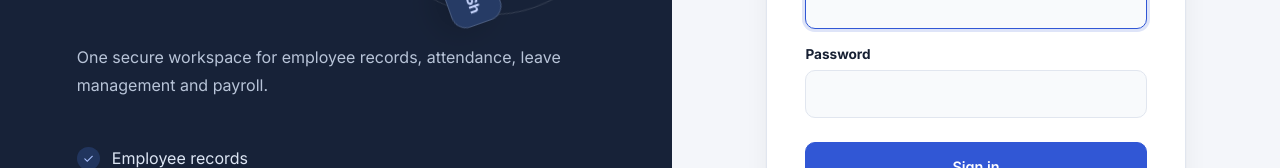
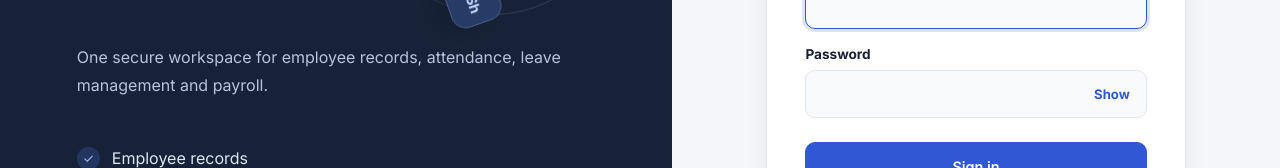
Before and after one commit to robinmwaniki/ems_frontend, a React (Vite) app: page /login in a window 1280 px wide. Shown: the part 371-539 px from the top of the page. Built offline with nearby package versions, Linux system fonts and the light colour scheme; no server answers.

Commit message:
feat(auth): add show password control to login

```diff
--- a/src/pages/Login.tsx
+++ b/src/pages/Login.tsx
@@ -13,6 +13,7 @@ export default function LoginPage() {
     const { setAuth, clearAuth } = useAuthStore()
     const [username, setUsername] = useState('')
     const [password, setPassword] = useState('')
+    const [showPassword, setShowPassword] = useState(false)
     const [loading, setLoading] = useState(false)
     const [error, setError] = useState('')
     const locationState = location.state as LoginLocationState | null
@@ -66,7 +67,19 @@ export default function LoginPage() {
                         </div>
                         <div className={styles.field}>
                             <label htmlFor="password">Password</label>
-                            <input id="password" name="password" type="password" value={password} onChange={(e) => setPassword(e.target.value)} autoComplete="current-password" required disabled={loading} />
+                            <div className={styles.passwordInput}>
+                                <input id="password" name="password" type={showPassword ? 'text' : 'password'} value={password} onChange={(e) => setPassword(e.target.value)} autoComplete="current-password" required disabled={loading} />
+                                <button
+                                    className={styles.passwordToggle}
+                                    type="button"
+                                    onClick={() => setShowPassword((visible) => !visible)}
+                                    aria-label={showPassword ? 'Hide password' : 'Show password'}
+                                    aria-pressed={showPassword}
+                                    disabled={loading}
+                                >
+                                    {showPassword ? 'Hide' : 'Show'}
+                                </button>
+                            </div>
                         </div>
                         <Button type="submit" disabled={loading} className={styles.submit}>{loading ? 'Signing in…' : 'Sign in'}</Button>
                     </form>
```
Also changed, not shown: src/pages/Login.module.css.
